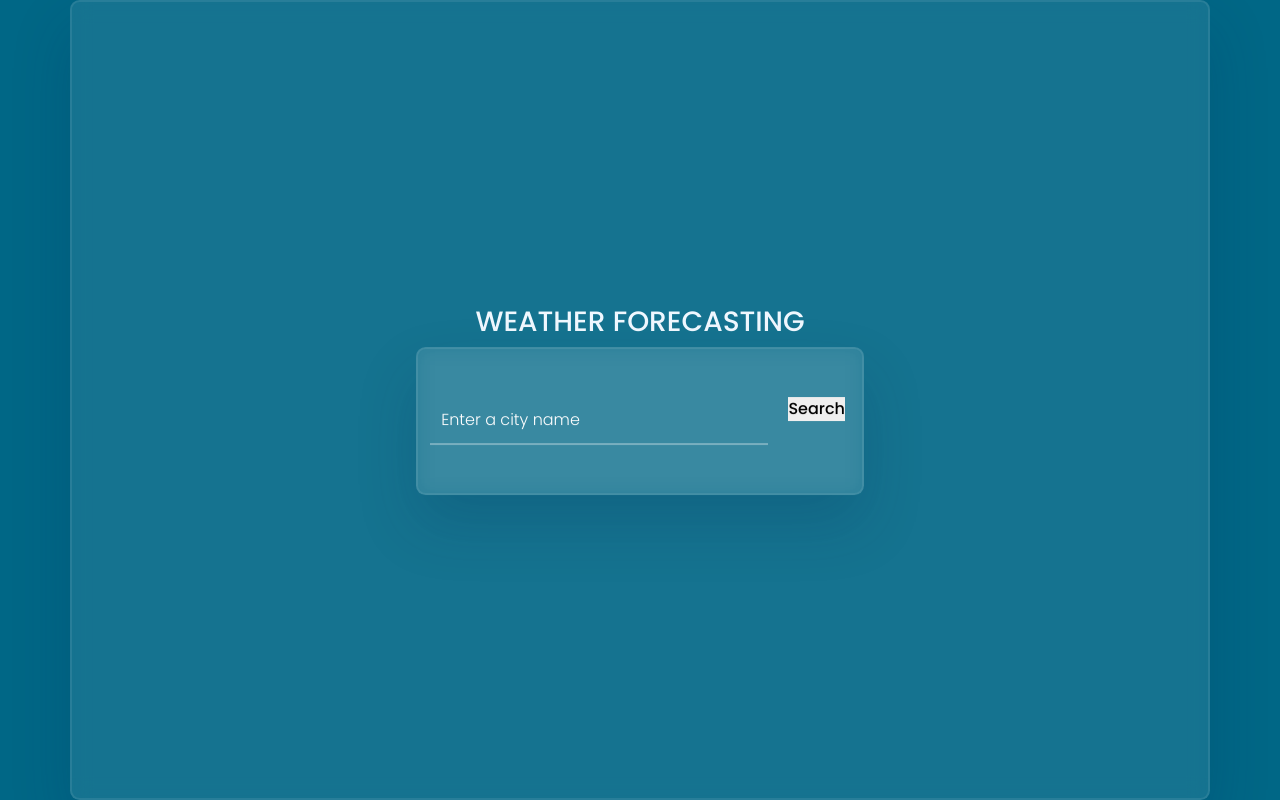
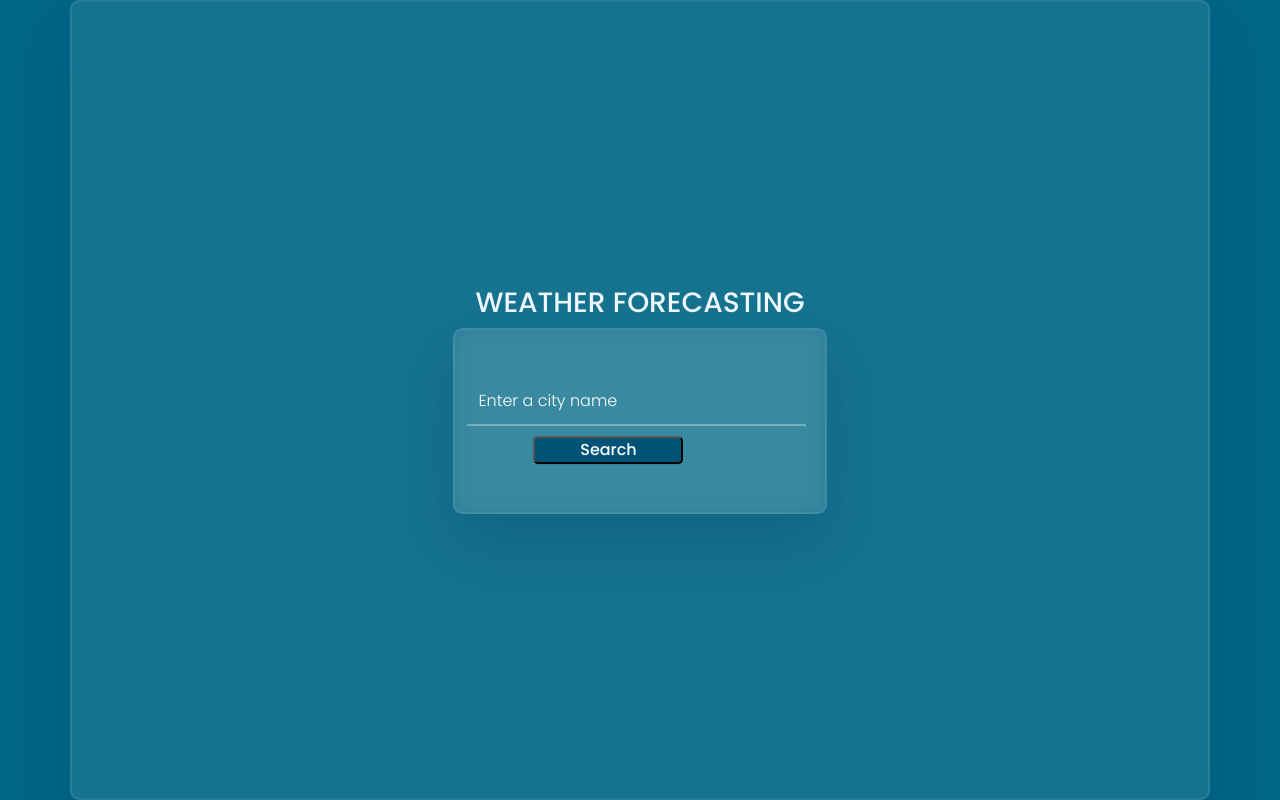
Before and after one commit to aruns200108/weather_2, a plain HTML site: page index.html in a window 1280 px wide. Drawn offline with nearby package versions, Linux system fonts and the light colour scheme; no server answers.

Commit message:
Update index.html

```diff
--- a/index.html
+++ b/index.html
@@ -24,13 +24,11 @@
 
             <!-- <div class="shape shape-1"></div>
             <div class="shape shape-2"></div>  -->
-            <div class="container">
+            <div class="container col-md-12 col-xl-10">
               <div class="search-container col-md-12 col-xl-10">
                 <input type="text" placeholder="Enter a city name" id="city"  />
-                <div>
-                <button class="but"  onclick="getWeather()">Search</button>
-              </div>
-              </div>
+                </div>
+              <button id="search-btn" class="BT" onclick="getWeather()">Search</button>
               </div>
               <div id="result"></div>
             </div>
```
